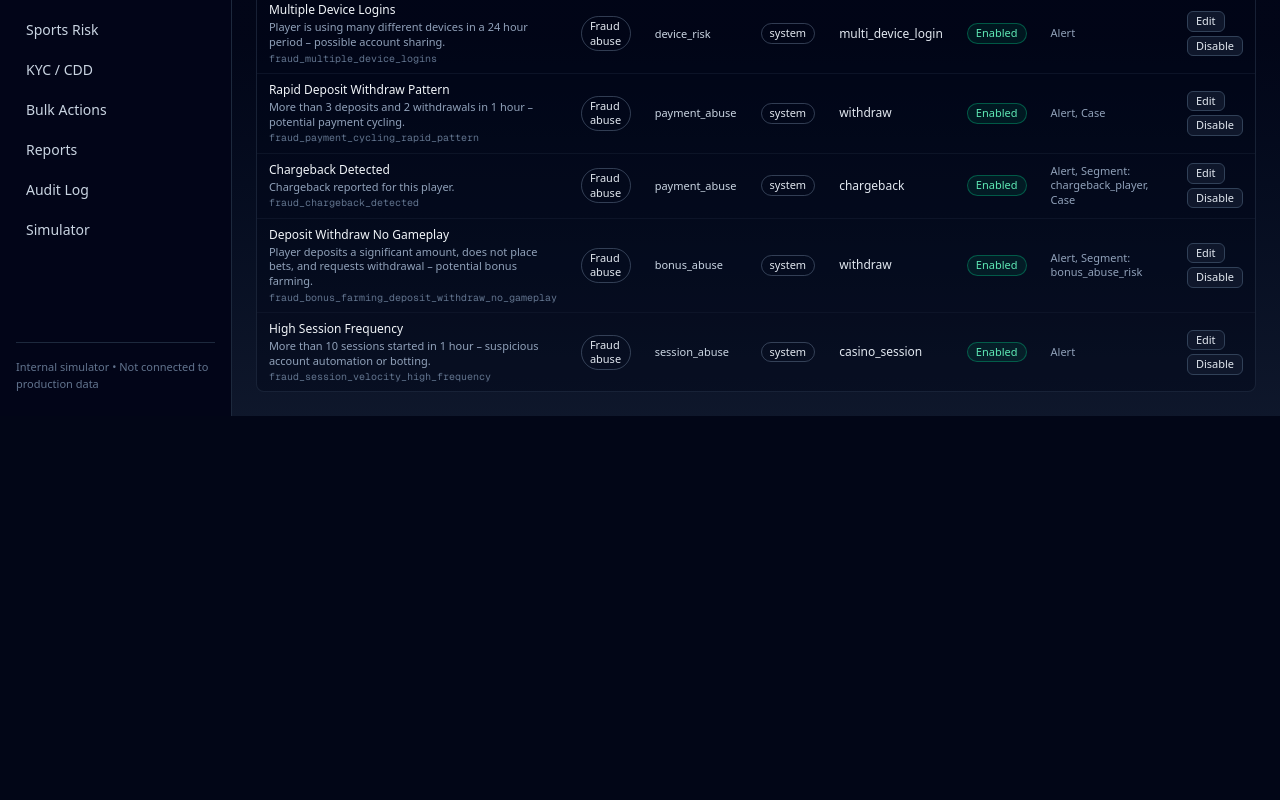
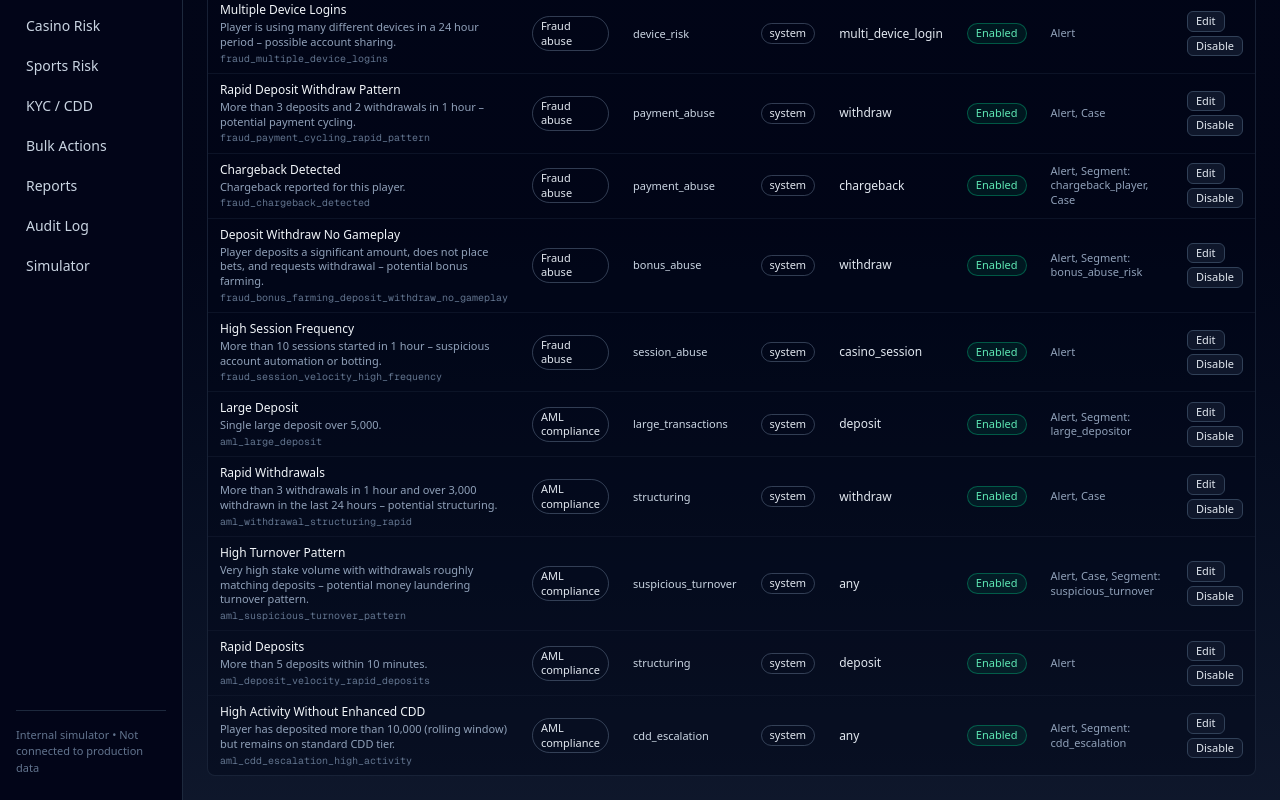
Before and after one commit to ptsportsbookcom-sudo/risk-platform-simulator, a Next.js app: page /rules in a window 1280 px wide. Shown: the part 400-1200 px from the top of the page. Before the commit the page ends 816 px from the top, so only its background shows below. Built offline with nearby package versions, Linux system fonts and the light colour scheme.

Commit message:
aml monitoring module implemented

```diff
--- a/components/risk/RiskEngineContext.tsx
+++ b/components/risk/RiskEngineContext.tsx
@@ -20,6 +20,7 @@ import {
   getDashboardStats,
 } from "@/modules/risk-engine";
 import { createDefaultFraudRules } from "@/modules/fraud/fraudRules";
+import { createDefaultAmlRules } from "@/modules/aml/amlRules";
 import type { Rule } from "@/modules/risk-engine/ruleTypes";
 import type { Segment } from "@/modules/segmentation/segmentTypes";
 
@@ -245,10 +246,11 @@ export function RiskEngineProvider({ children }: { children: ReactNode }) {
   const [internal, dispatch] = useReducer(reducer, undefined, () => {
     const base = createInitialState();
     const fraudRules = createDefaultFraudRules();
+    const amlRules = createDefaultAmlRules();
     return {
       state: {
         ...base,
-        rules: [...(base.rules ?? []), ...fraudRules],
+        rules: [...(base.rules ?? []), ...fraudRules, ...amlRules],
       },
       sequence: 0,
     };
--- /dev/null
+++ b/modules/aml/amlRules.ts
@@ -0,0 +1,191 @@
+import type { EngineEventType } from "../risk-engine/ruleEngine";
+import type {
+  Rule,
+  RuleConditions,
+  RuleGroup,
+  RuleSeverity,
+} from "../risk-engine/ruleTypes";
+
+function makeRule(options: {
+  id: string;
+  name: string;
+  description?: string;
+  group: RuleGroup;
+  severity: RuleSeverity;
+  eventType?: EngineEventType | "any";
+  conditions: RuleConditions;
+  actions: Rule["actions"];
+}): Rule {
+  return {
+    id: options.id,
+    name: options.name,
+    description: options.description,
+    enabled: true,
+    type: "system",
+    domain: "aml_compliance",
+    group: options.group,
+    severity: options.severity,
+    eventType: options.eventType ?? "any",
+    conditions: options.conditions,
+    actions: options.actions,
+  };
+}
+
+/**
+ * Built‑in AML / compliance rules that rely on existing metrics and event types.
+ *
+ * These are evaluated by the generic RuleEngine when present; they do not
+ * modify any engine behaviour.
+ */
+export function createDefaultAmlRules(): Rule[] {
+  const rules: Rule[] = [];
+
+  // 2. Large Deposit Monitoring
+  rules.push(
+    makeRule({
+      id: "aml_large_deposit",
+      name: "Large Deposit",
+      description: "Single large deposit over 5,000.",
+      group: "large_transactions",
+      severity: "high",
+      eventType: "deposit",
+      conditions: [
+        {
+          // event.amount is exposed to the rule engine as the amount field
+          field: "amount",
+          operator: "greater_than",
+          value: 5000,
+        },
+      ],
+      actions: [
+        { type: "createAlert" },
+        { type: "assignSegment", value: "large_depositor" },
+      ],
+    }),
+  );
+
+  // 3. Withdrawal Structuring – Rapid Withdrawals
+  rules.push(
+    makeRule({
+      id: "aml_withdrawal_structuring_rapid",
+      name: "Rapid Withdrawals",
+      description:
+        "More than 3 withdrawals in 1 hour and over 3,000 withdrawn in the last 24 hours – potential structuring.",
+      group: "structuring",
+      severity: "high",
+      eventType: "withdraw",
+      conditions: [
+        {
+          field: "withdrawal_count_1h",
+          operator: "greater_than",
+          value: 3,
+        },
+        {
+          // total_withdrawal_amount over the rolling 24h window
+          field: "total_withdrawal_amount",
+          operator: "greater_than",
+          value: 3000,
+        },
+      ],
+      actions: [{ type: "createAlert" }, { type: "createCase" }],
+    }),
+  );
+
+  // 4. Suspicious Turnover – High turnover with near‑zero net result
+  rules.push(
+    makeRule({
+      id: "aml_suspicious_turnover_pattern",
+      name: "High Turnover Pattern",
+      description:
+        "Very high stake volume with withdrawals roughly matching deposits – potential money laundering turnover pattern.",
+      group: "suspicious_turnover",
+      severity: "critical",
+      eventType: "any",
+      conditions: [
+        {
+          // High total stakes over the last 24 hours
+          field: "total_stake_amount",
+          operator: "greater_than",
+          value: 10000,
+        },
+        {
+          // Approximate 'net profit ≈ 0' by requiring withdrawals to be close to deposits
+          field: "total_deposit_amount",
+          operator: "greater_than",
+          value: 9000,
+        },
+      ],
+      actions: [
+        { type: "createAlert" },
+        { type: "createCase" },
+        { type: "assignSegment", value: "suspicious_turnover" },
+      ],
+    }),
+  );
+
+  // 5. Deposit Velocity – Rapid Deposits
+  rules.push(
+    makeRule({
+      id: "aml_deposit_velocity_rapid_deposits",
+      name: "Rapid Deposits",
+      description: "More than 5 deposits within 10 minutes.",
+      group: "structuring",
+      severity: "medium",
+      eventType: "deposit",
+      conditions: [
+        {
+          field: "deposit_count_10m",
+          operator: "greater_than",
+          value: 5,
+        },
+      ],
+      actions: [{ type: "createAlert" }],
+    }),
+  );
+
+  // 6. CDD Escalation – High activity without enhanced CDD
+  rules.push(
+    makeRule({
+      id: "aml_cdd_escalation_high_activity",
+      name: "High Activity Without Enhanced CDD",
+      description:
+        "Player has deposited more than 10,000 (rolling window) but remains on standard CDD tier.",
+      group: "cdd_escalation",
+      severity: "high",
+      eventType: "any",
+      conditions: [
+        {
+          // Approximate 30‑day total using rolling total_deposit_amount
+          field: "total_deposit_amount",
+          operator: "greater_than",
+          value: 10000,
+        },
+        {
+          field: "cddTier",
+          operator: "equals",
+          value: "standard",
+        },
+      ],
+      actions: [
+        { type: "createAlert" },
+        { type: "assignSegment", value: "cdd_escalation" },
+      ],
+    }),
+  );
+
+  return rules;
+}
+
+export function initializeAMLRules(
+  addRule: (rule: Rule) => void,
+  existingRules: Rule[] = [],
+): void {
+  const defaults = createDefaultAmlRules();
+  const existingIds = new Set(existingRules.map((r) => r.id));
+
+  for (const rule of defaults) {
+    if (!existingIds.has(rule.id)) {
+      addRule(rule);
+    }
+  }
+}
--- a/modules/risk-engine/ruleTypes.ts
+++ b/modules/risk-engine/ruleTypes.ts
@@ -28,6 +28,7 @@ export type RuleGroup =
   | "player_control"
   | "manual_review"
   // taxonomy groups
+  | "large_transactions"
   | "large_bet"
   | "payout_exposure"
   | "odds_manipulation"
@@ -41,8 +42,11 @@ export type RuleGroup =
   | "low_wagering"
   | "device_fraud"
   | "device_risk"
+  | "structuring"
   | "payment_cycling"
   | "payment_abuse"
+  | "suspicious_turnover"
+  | "cdd_escalation"
   | "transaction_monitoring"
   | "withdrawal_velocity"
   | "loss_chasing"
--- a/modules/segmentation/segmentRegistry.ts
+++ b/modules/segmentation/segmentRegistry.ts
@@ -43,6 +43,21 @@ export const DEFAULT_SEGMENTS: Segment[] = [
     name: "Chargeback Player",
     createdAt: Date.now(),
   },
+  {
+    id: "large_depositor",
+    name: "Large Depositor",
+    createdAt: Date.now(),
+  },
+  {
+    id: "suspicious_turnover",
+    name: "Suspicious Turnover",
+    createdAt: Date.now(),
+  },
+  {
+    id: "cdd_escalation",
+    name: "CDD Escalation",
+    createdAt: Date.now(),
+  },
 ];
 
 export const SEGMENT_ID_TO_NAME: Record<string, string> = DEFAULT_SEGMENTS.reduce(
```
